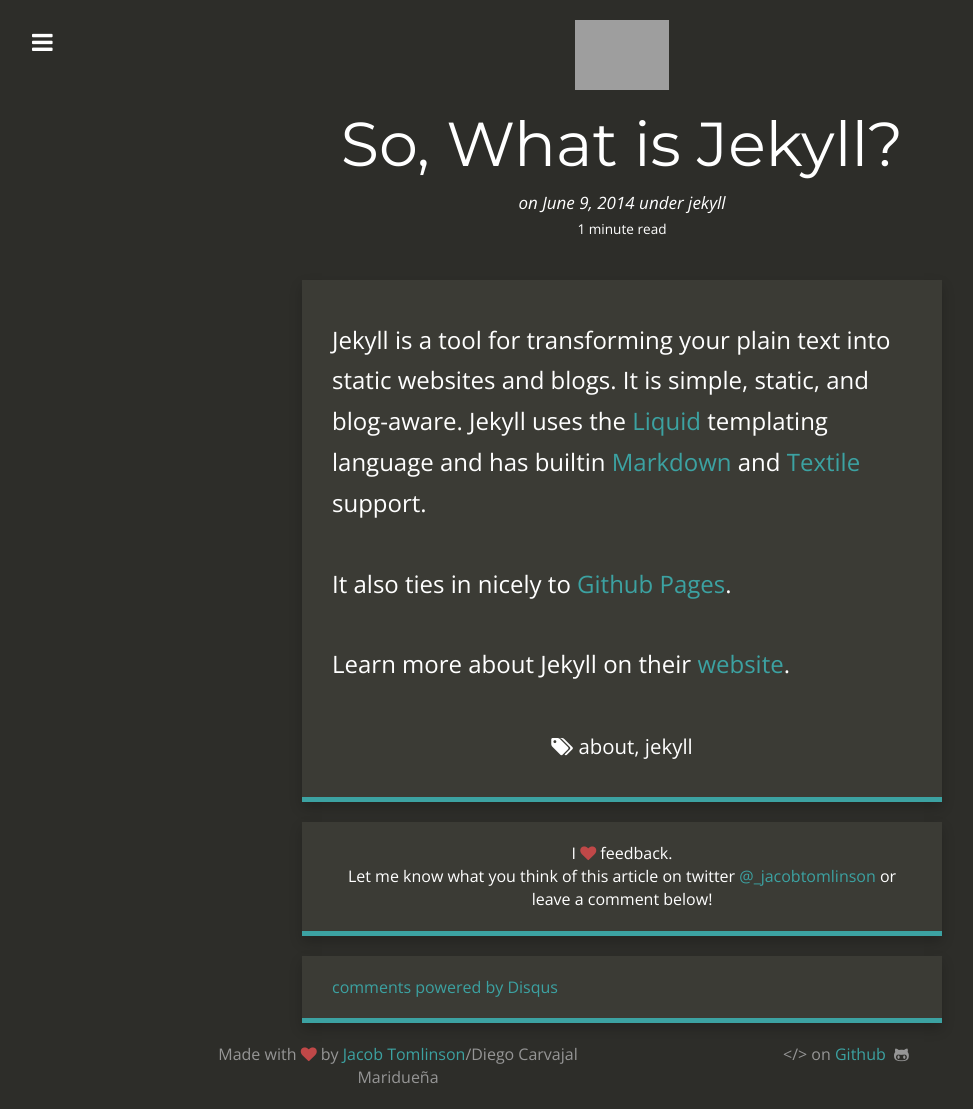
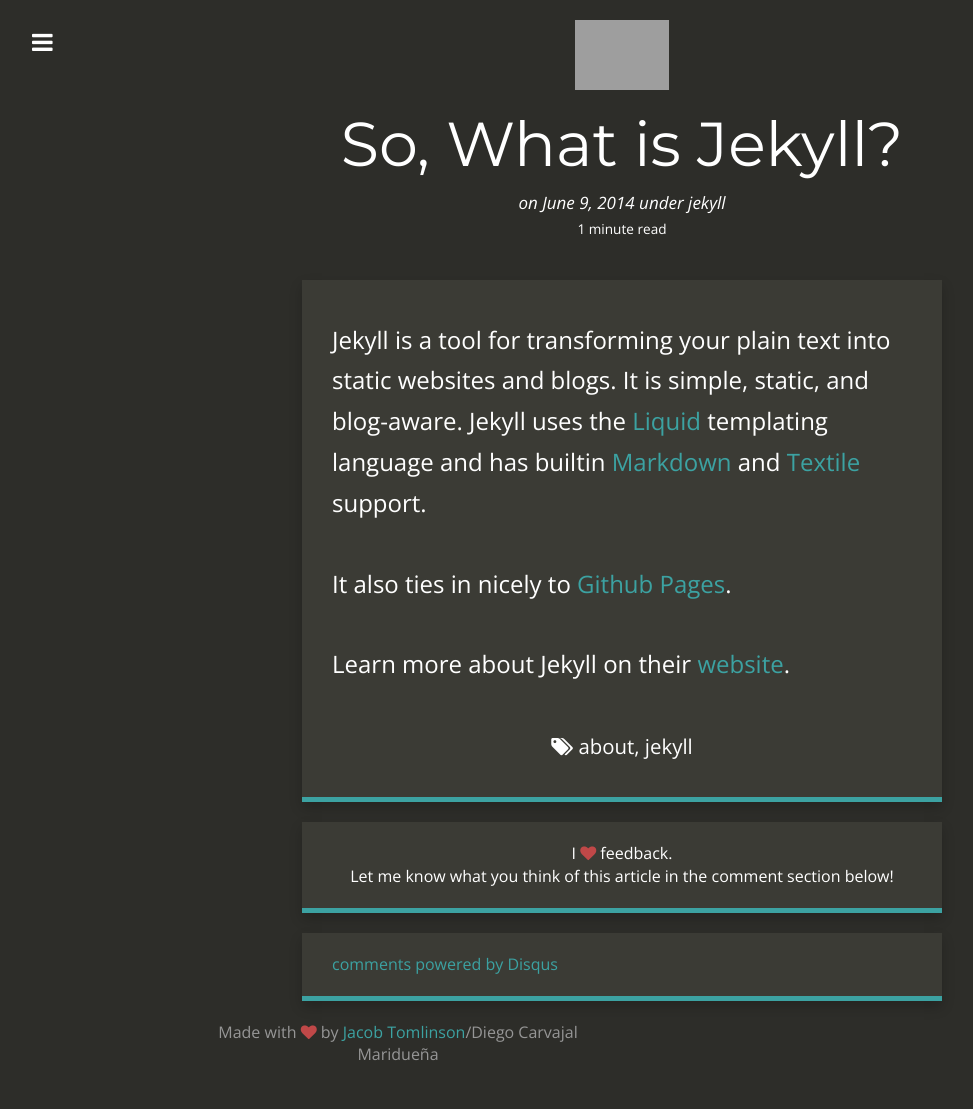
Before and after one commit to DiegJazm98/DiegJazm98.github.io, a Jekyll site: the page built from _posts/2014-06-09-so-what-is-jekyll.md, in a window 1280 px wide. Shown: the whole page, without its empty margins (18-991 px from the left). Built offline with Jekyll 4.4.1, drawn with Linux system fonts in a browser that asks for light colours; nearby versions of some CDN libraries; comment, search, counter and statistics services are not loaded; after the commit the page ends 1086 px from its top, so only the background shows below that; grey boxes are pictures that could not be loaded.

Commit message:
Update _config.yml

```diff
--- a/_config.yml
+++ b/_config.yml
@@ -14,19 +14,13 @@ addthis_id: ra-513c6fa83da6ec67
 post_limit: 5
 
 # Social usernames/URLs
-twitter_username: _jacobtomlinson
-github_username:  jacobtomlinson
-instagram_username:
-reddit_username:
-linkedin_link: http://carte-noire.jacobtomlinson.co.uk/
-google_plus_link: http://carte-noire.jacobtomlinson.co.uk/
-stackoverflow_link: http://carte-noire.jacobtomlinson.co.uk/
-xing_link:
-facebook_link:
+github_username:  DiegJazm98
+instagram_username: not_a_robot-maybe
+
 
 # Footer
 footer_left: "Made with <i class=\"fa fa-heart\"></i> by <a href=\"https://twitter.com/_JacobTomlinson\">Jacob Tomlinson</a>/Diego Carvajal Maridueña"
-footer_right: "&lt;/&gt; on <a href=\"https://github.com/jacobtomlinson/carte-noire\">Github</a> &nbsp;<i class=\"fa fa-github-alt\"></i>"
+
 
 # Build settings
 markdown: kramdown
```
